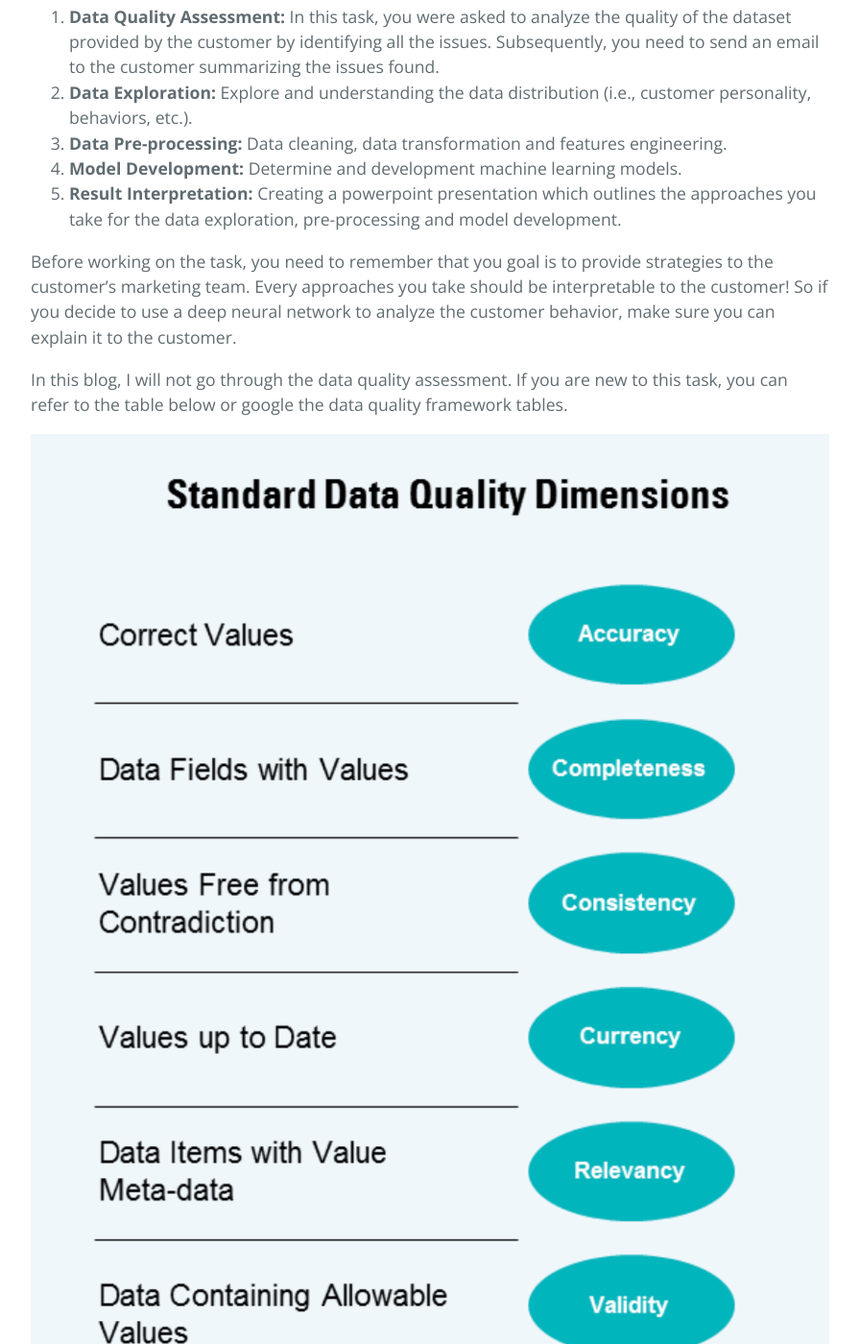
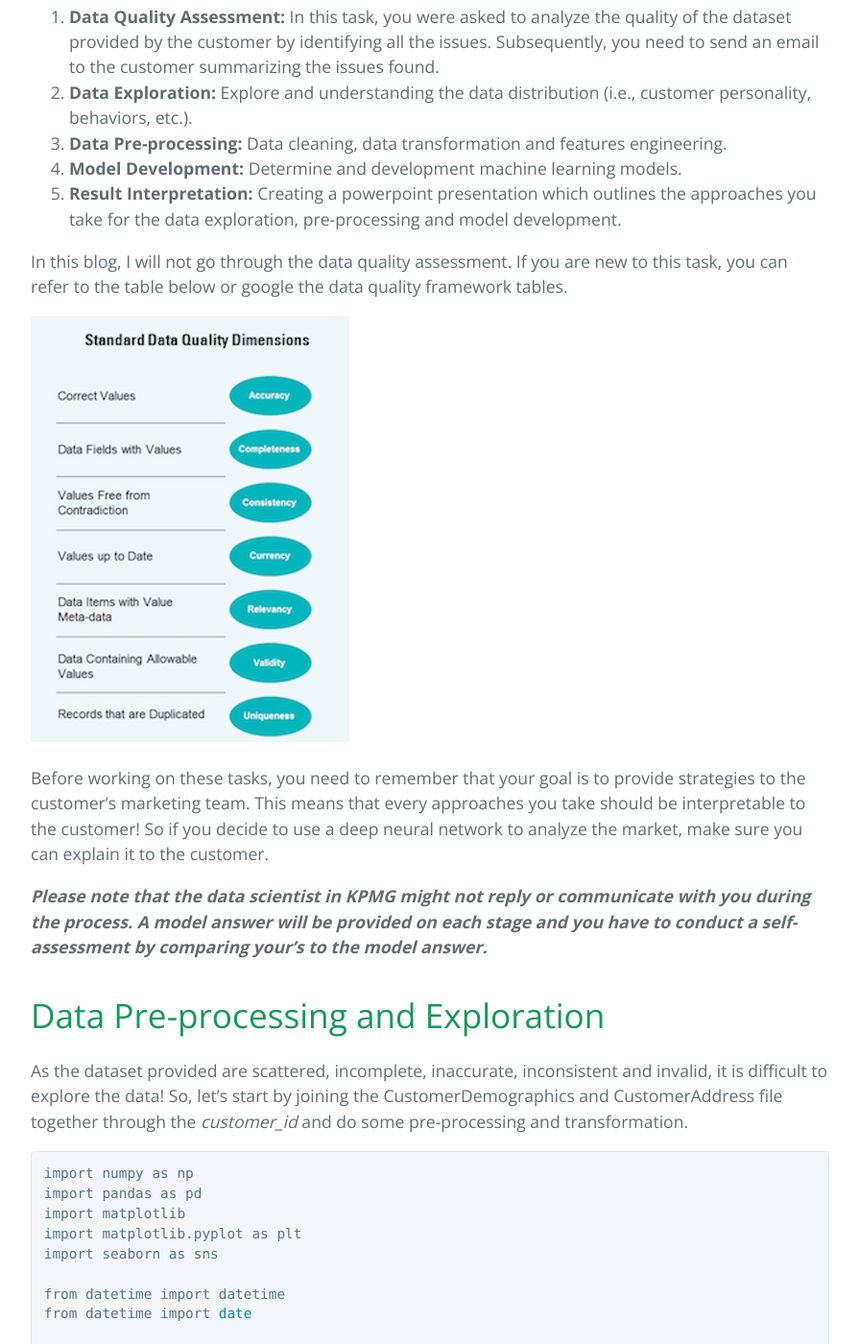
Before and after one commit to jacksenteh/KPMG_Virtual_Internship, a Jekyll site: the page built from docs/index.md, in a window 1280 px wide and 1400 px high, scrolled down 1226 px. Shown: the whole window at 96% size, without its empty margins (192-1087 px from the left). Built offline with Jekyll 4.4.1, drawn with Linux system fonts in a browser that asks for light colours.

Commit message:
Modified index.md

```diff
--- a/docs/index.md
+++ b/docs/index.md
@@ -24,13 +24,14 @@ Based on the three datasets, you were asked to complete the following three task
 4. **Model Development:** Determine and development machine learning models.
 5. **Result Interpretation:** Creating a powerpoint presentation which outlines the approaches you take for the data exploration, pre-processing and model development.
 
-Before working on the task, you need to remember that you goal is to provide strategies to the customer's marketing team.
-Every approaches you take should be interpretable to the customer!
-So if you decide to use a deep neural network to analyze the customer behavior, make sure you can explain it to the customer.
-
-In this blog, I will not go through the data quality assessment. If you are new to this task, you can refer to the table below or google the data quality framework tables.
+In this blog, I will not go through the data quality assessment.
+If you are new to this task, you can refer to the table below or google the data quality framework tables.
 
 ![Data_Quality](images/dq_table.png)
+
+Before working on these tasks, you need to remember that your goal is to provide strategies to the customer's marketing team.
+This means that every approaches you take should be interpretable to the customer!
+So if you decide to use a deep neural network to analyze the market, make sure you can explain it to the customer.
 
 ***Please note that the data scientist in KPMG might not reply or communicate with you during the process. A model answer will be provided on each stage and you have to conduct a self-assessment by comparing your's to the model answer.***
 
```
Also changed, not shown: docs/images/dq_table.png.
